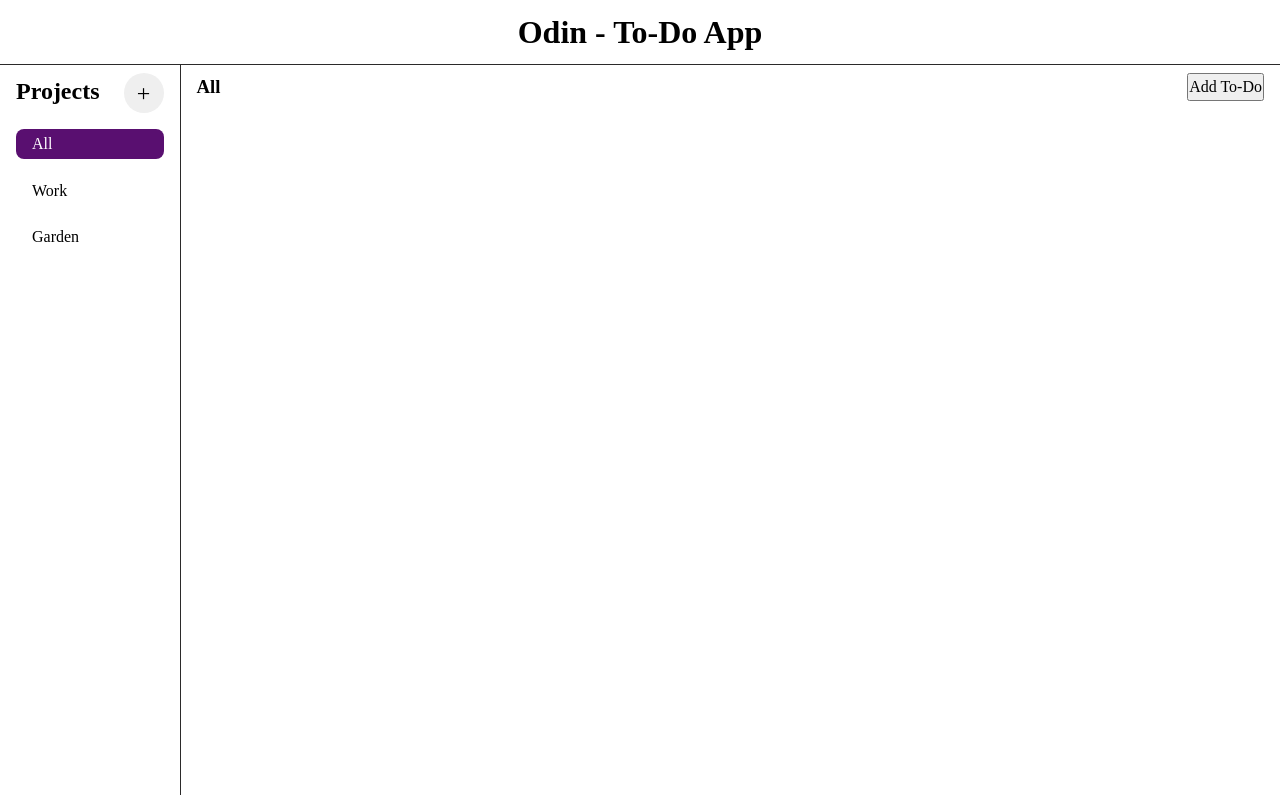
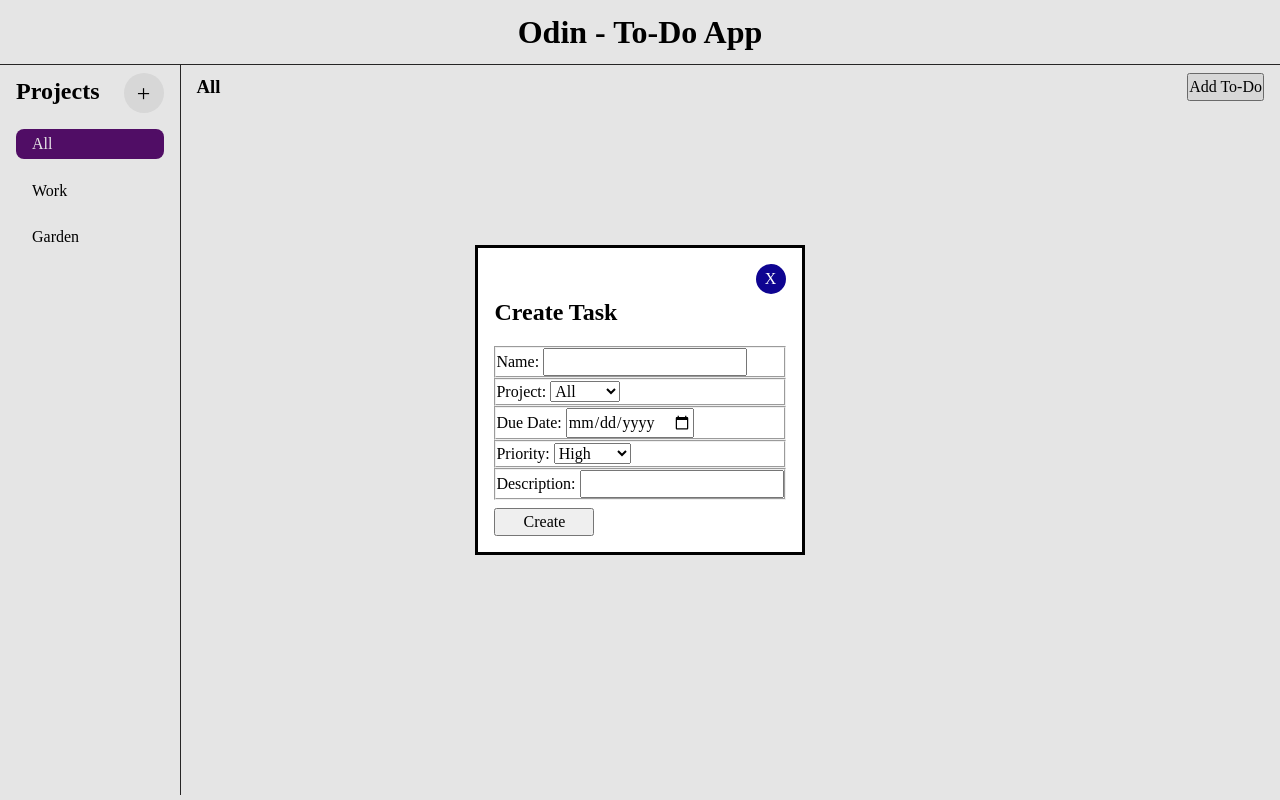
Before and after one commit to Jenna-Deamer/odin-to-do-app, a website built with webpack: page src/template.html in a window 1280 px wide. Both pictures are taken after a click on the button "Add To-Do". Built offline with nearby package versions, Linux system fonts and the light colour scheme.

Commit message:
Add create Task form, populate dropdown with project names

```diff
--- a/src/display.js
+++ b/src/display.js
@@ -3,8 +3,16 @@
 
 const displayProjectsAndTasks = (function () {
     const createProjectDialog = document.querySelector('#create-project-modal');
+    const createTaskDialog = document.querySelector('#create-task-modal');
     const formInfoLabel = document.querySelector('.info-label');
+    // Project form field
     const projectNameField = document.querySelector('#project-name');
+    // Task form fields
+    const taskNameFIeld = document.querySelector('#task-name');
+    const taskDueDateField = document.querySelector('#task-due-date');
+    const taskPrioryField = document.querySelector('#task-priority');
+    const taskDescriptionField = document.querySelector('#task-description');
+    const taskProjectNameField = document.querySelector('#task-project-name');
 
     // Form event listeners
     document.querySelector('#create-project-modal form').addEventListener("submit", function (event) {
@@ -31,12 +39,37 @@
         }
 
     });
+
+    document.querySelector('#create-task-modal form').addEventListener("submit",function(event){
+        event.preventDefault();
+
+
+    });
     // Modal controls
     document.querySelector('#create-project-btn').addEventListener('click', () => {
         createProjectDialog.showModal();
     });
     document.querySelector('#close-project-modal-btn').addEventListener('click', () => {
         createProjectDialog.close();
+    });
+
+    document.querySelector('#create-task-btn').addEventListener('click', () => {
+        // populate project dropdown with list of projects
+        for(let i = 0; i < listOfProjects.length; i++){
+            let projectIndex = listOfProjects[i];
+            // Create option for each item in list
+            let option = document.createElement('option');
+            option.text = projectIndex.name;
+            option.value = projectIndex.name;
+            // append to select
+            taskProjectNameField.appendChild(option);
+        };
+        // show modal
+        createTaskDialog.showModal();
+
+    });
+    document.querySelector('#close-task-modal-btn').addEventListener('click',() =>{
+        createTaskDialog.close();
     })
 
     const initialDisplay = () => {
--- a/src/styles.css
+++ b/src/styles.css
@@ -128,12 +128,12 @@
 dialog form{
     margin-top: 1em;
 }
-#modal-button-container {
+.modal-button-container {
     display: flex;
     justify-content: flex-end;
 }
 
-#modal-button-container button {
+.modal-button-container button {
     width: 30px;
     height: 30px;
     border-radius: 100%;
@@ -142,7 +142,7 @@
     color: #fff;
 }
 
-#modal-button-container button:hover {
+.modal-button-container button:hover {
     background-color: rgb(12, 6, 100);
 }
 
--- a/src/template.html
+++ b/src/template.html
@@ -35,7 +35,7 @@
     </main>
 
     <dialog id="create-project-modal">
-        <div id="modal-button-container">
+        <div class="modal-button-container">
             <button id="close-project-modal-btn">X</button>
         </div>
 
@@ -47,7 +47,47 @@
                 <input type="text" id="project-name" form="project-name">
             </fieldset>
 
-                <button type="submit" class="submit-btn">Create</button>
+            <button type="submit" class="submit-btn">Create</button>
+
+
+        </form>
+    </dialog>
+
+    <dialog id="create-task-modal">
+        <div class="modal-button-container">
+            <button id="close-task-modal-btn">X</button>
+        </div>
+
+        <h2>Create Task</h2>
+        <p class="info-label"></p>
+        <form>
+            <fieldset>
+                <label for="task-name">Name:</label>
+                <input type="text" id="task-name" form="task-name" required>
+            </fieldset>
+            <fieldset>
+                <label>Project:</label>
+                <select id="task-project-name" name="task-project-name"></select>
+            </fieldset>
+            <fieldset>
+                <label>Due Date:</label>
+                <input type="date" id="task-due-date" fom="task-due-date" required>
+            </fieldset>
+            <fieldset>
+                <label for="task-priority">Priority:</label>
+                <select id="task-priority" name="task-priority" required>
+                    <option value="high">High</option>
+                    <option value="medium">Medium</option>
+                    <option value="low">low</option>
+                </select>
+            </fieldset>
+            <fieldset>
+                <label>Description:</label>
+                <input type="text" id="task-description" form="task-description" required>
+            </fieldset>
+
+
+            <button type="submit" class="submit-btn">Create</button>
 
 
         </form>
```
